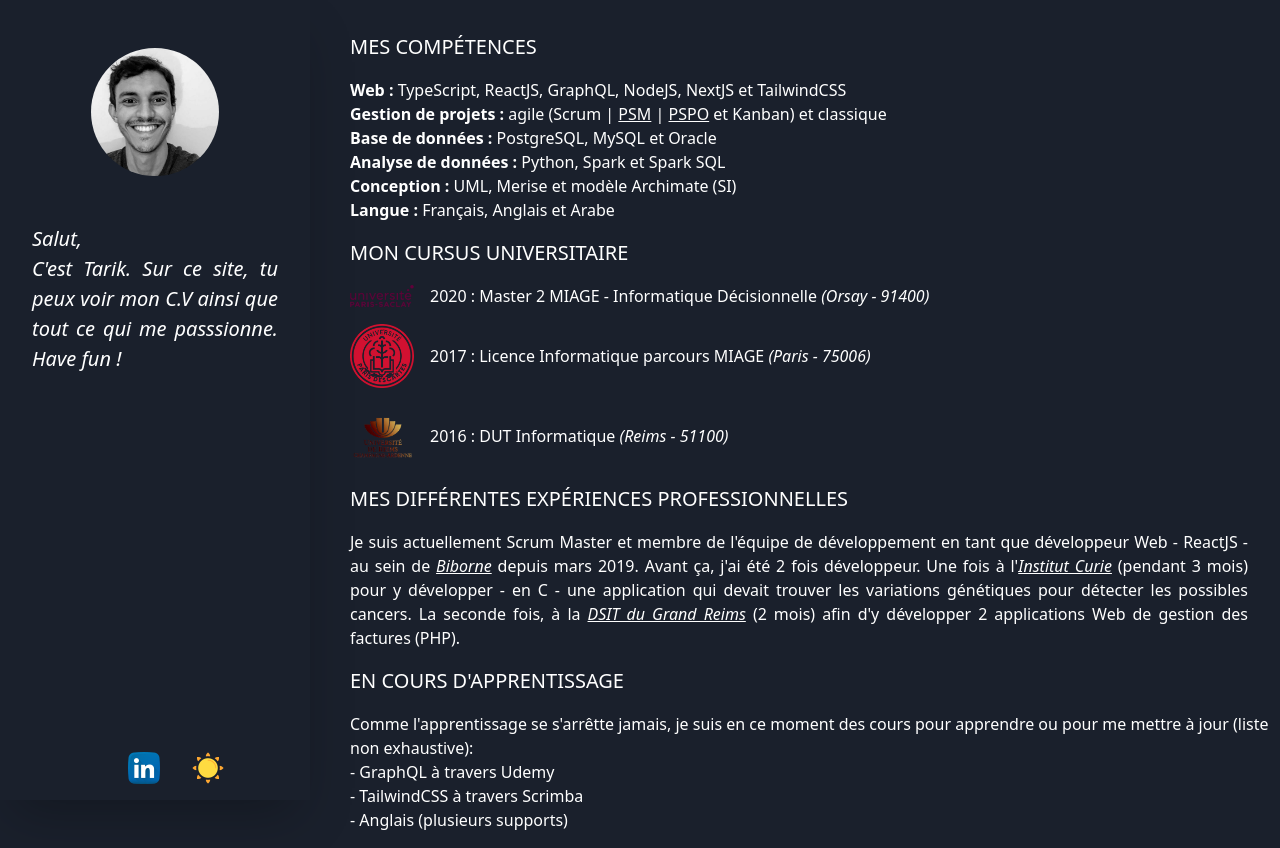
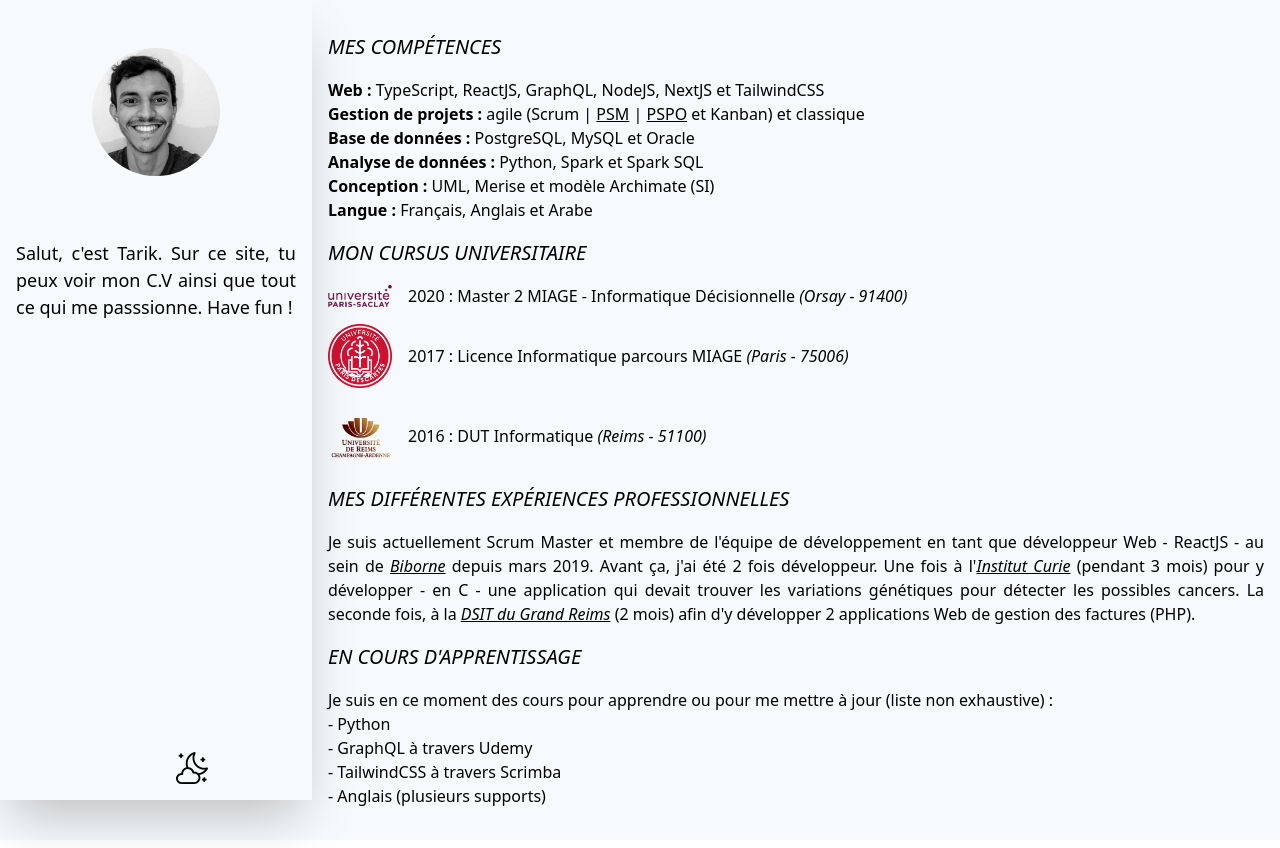
Before and after one commit to devidb00/tarikidb.com, a Next.js app: page / in a window 1280 px wide. Built offline with nearby package versions, Linux system fonts and the light colour scheme.

Commit message:
Corrections de quelques bugs visuels - Fini la partie Desktop (opérationnel)

```diff
--- a/components/Experience.js
+++ b/components/Experience.js
@@ -1,10 +1,10 @@
 const Experience = () => {
   return (
     <div>
-      <p className="uppercase font-hairline-bold text-xl mt-4">
+      <p className="uppercase font-hairline-bold sm:text-xl mt-4 italic">
         mes différentes expériences professionnelles
       </p>
-      <p className="text-justify pr-8 mt-4">
+      <p className="text-justify mt-4">
         Je suis actuellement Scrum Master et membre de l'équipe de développement
         en tant que développeur Web -{" "}
         <a href="https://reactjs.org" target="_blank">
--- a/components/Learning.js
+++ b/components/Learning.js
@@ -1,15 +1,16 @@
 const Learning = () => {
   return (
-    <div>
-      <p className="uppercase mt-4 font-hairline-bold text-xl">
+    <div className="mb-4">
+      <p className="uppercase mt-4 font-hairline-bold text-xl italic">
         en cours d'apprentissage
       </p>
       <div className="mt-4">
         <p>
-          Comme l'apprentissage se s'arrêtte jamais, je suis en ce moment des
-          cours pour apprendre ou pour me mettre à jour (liste non exhaustive):
+          Je suis en ce moment des cours pour apprendre ou pour me mettre à jour
+          (liste non exhaustive) :
         </p>
         <ul>
+          <li> - Python</li>
           <li> - GraphQL à travers Udemy</li>
           <li>
             {" "}
--- a/components/Leftbar.js
+++ b/components/Leftbar.js
@@ -11,32 +11,27 @@
     <div
       className={
         theme === "night"
-          ? `bg-gray-100 text-black flex justify-between`
-          : `bg-gray-900 text-white flex justify-between`
+          ? `bg-gray-900 text-white lg:flex justify-between`
+          : `bg-gray-100 text-black lg:flex justify-between`
       }
     >
-      <div className="w-1/4 h-screen shadow-2xl mr-10 sticky top-0">
-        <div>
-          <img
-            className="rounded-full h-32 w-32 flex items-center justify-center mx-auto my-12"
-            src="ProfileImage.jpeg"
-          />
-          <p className="text-justify text-xl italic font-hairline mx-8">
-            Salut, <img />
-            C'est Tarik. Sur ce site, tu peux voir mon C.V ainsi que tout ce qui
-            me passsionne. Have fun !
-          </p>
-          <a
-            className="fixed bottom-0 mx-32 pb-4"
-            href="https://urlz.fr/ds5e"
-            target="_blank"
-          >
-            <img src="/linkedin.png" />
+      <div className="lg:w-1/4 lg:h-screen shadow-2xl lg:sticky lg:top-0">
+        <img
+          className="rounded-full h-16 w-16 lg:h-32 lg:w-32 mx-auto lg:my-12"
+          src="ProfileImage.jpeg"
+        />
+        <p className="text-justify font-light lg:font-hairline lg:text-lg mx-4 pt-4">
+          Salut, c'est Tarik. Sur ce site, tu peux voir mon C.V ainsi que tout
+          ce qui me passsionne. Have fun !
+        </p>
+        <div className="flex lg:space-x-4 lg:bottom-0 lg:absolute lg:mx-40 lg:mb-4">
+          <a href="https://urlz.fr/ds5e" target="_blank">
+            <img className="flex-row" src="/linkedin.png" />
           </a>
           <input
-            className="fixed bottom-0 mx-48 pb-4"
             type="image"
-            src={`${theme}.png`}
+            className="flex-row"
+            src={theme === "sun" ? `/night.png` : "/sun.png"}
             onClick={() => {
               if (theme === "sun") {
                 setTheme("night");
@@ -47,8 +42,8 @@
           />
         </div>
       </div>
-      <div className="w-3/4 mb-4">
-        <MySkills className="ml-10" />
+      <div className="mx-4 lg:w-3/4 lg:mb-4 pt-8">
+        <MySkills />
         <Studies />
         <Experience />
         <Learning />
--- a/components/MySkills.js
+++ b/components/MySkills.js
@@ -1,7 +1,9 @@
 const MySkills = () => {
   return (
-    <div className="pt-8">
-      <p className="uppercase font-hairline-bold text-xl">Mes compétences</p>
+    <div>
+      <p className="uppercase font-hairline-bold text-xl italic">
+        Mes compétences
+      </p>
       <div>
         <p className="mt-4 font-hairline">
           <span className="font-bold">Web : </span>
--- a/components/Studies.js
+++ b/components/Studies.js
@@ -1,7 +1,7 @@
 const Studies = () => {
   return (
     <div>
-      <p className="uppercase font-hairline-bold text-xl mt-4">
+      <p className="uppercase font-hairline-bold text-xl mt-4 italic">
         mon cursus universitaire
       </p>
       <div className="mt-4 flex items-center">
--- a/pages/index.js
+++ b/pages/index.js
@@ -1,6 +1,6 @@
 import Head from "next/head";
 import { useState } from "react";
-import { Leftbar, MainLayout } from "../components";
+import { Leftbar } from "../components";
 import ThemeContext from "../contexts/ThemeContext";
 
 export default function Home() {
```
